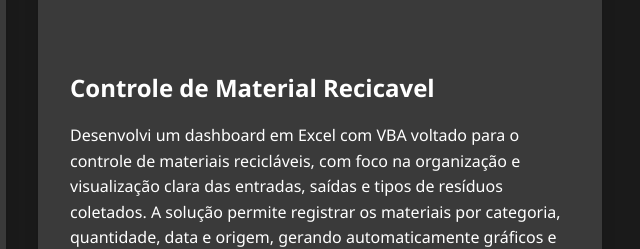
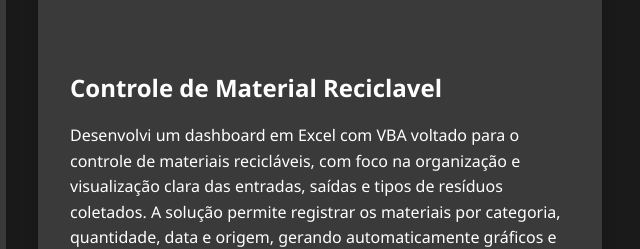
Before and after one commit to RenanCarbosGti/Portifolio, a plain HTML site: page projeto.html in a window 1280 px wide. Shown: the part 1196-1445 px from the top of the page, 618-1258 px from the left. Drawn offline with Linux system fonts and the light colour scheme.

Commit message:
Update projeto.html
Correção ortografica em "Reciclavel"

```diff
--- a/projeto.html
+++ b/projeto.html
@@ -67,7 +67,7 @@
                             <img src="images/reciclavel.png" alt="Ícone do App Mobile de Produtividade">
                         </div>
                         <div class="project-content">
-                            <h3>Controle de Material Recicavel</h3>
+                            <h3>Controle de Material Reciclavel</h3>
                             <p>Desenvolvi um dashboard em Excel com VBA voltado para o controle de materiais recicláveis, com foco na organização e visualização clara das entradas, saídas e tipos de resíduos coletados. A solução permite registrar os materiais por categoria, quantidade, data e origem, gerando automaticamente gráficos e indicadores de desempenho. Com esse painel interativo, é possível acompanhar a evolução das coletas, identificar os materiais mais recorrentes e avaliar o impacto ambiental e financeiro da reciclagem. O sistema contribuiu para uma gestão mais eficiente e transparente dos resíduos, facilitando a tomada de decisões e promovendo a sustentabilidade dentro da operação.</p>
 
                         </div>
```
